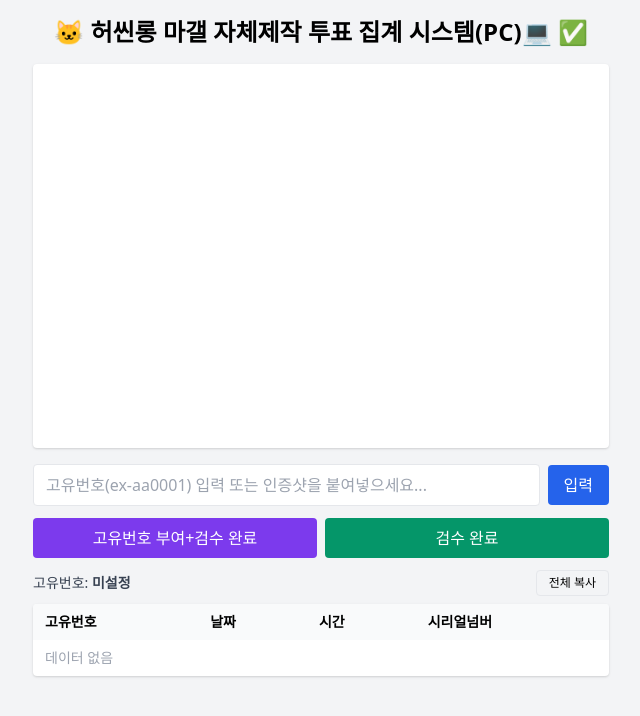
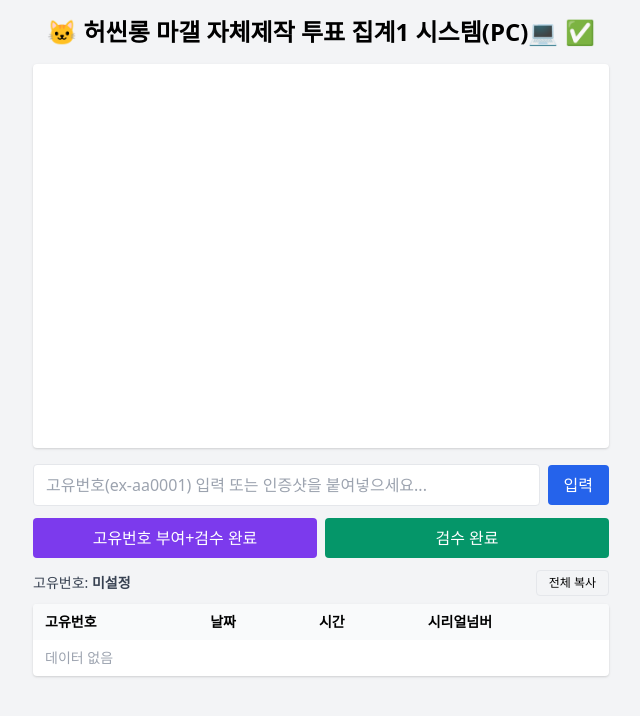
Before and after one commit to teamxinlong/xinlong_vote, a plain HTML site: page mtest.html in a window 1280 px wide. Shown: the whole page, without its empty margins (319-959 px from the left). Drawn offline with nearby package versions, Linux system fonts and the light colour scheme.

Commit message:
Update mtest.html

```diff
--- a/mtest.html
+++ b/mtest.html
@@ -16,7 +16,7 @@
   </style>
 </head>
 <body class="bg-gray-100 min-h-screen flex flex-col items-center p-4">
-  <h1 class="text-2xl font-bold mb-4">🐱 허씬롱 마갤 자체제작 투표 집계 시스템(PC)💻 ✅</h1>
+  <h1 class="text-2xl font-bold mb-4">🐱 허씬롱 마갤 자체제작 투표 집계1 시스템(PC)💻 ✅</h1>
 
   <!-- 채팅 -->
   <div id="chatbox" class="w-full max-w-xl bg-white p-4 rounded shadow space-y-4 mb-4"></div>
```
